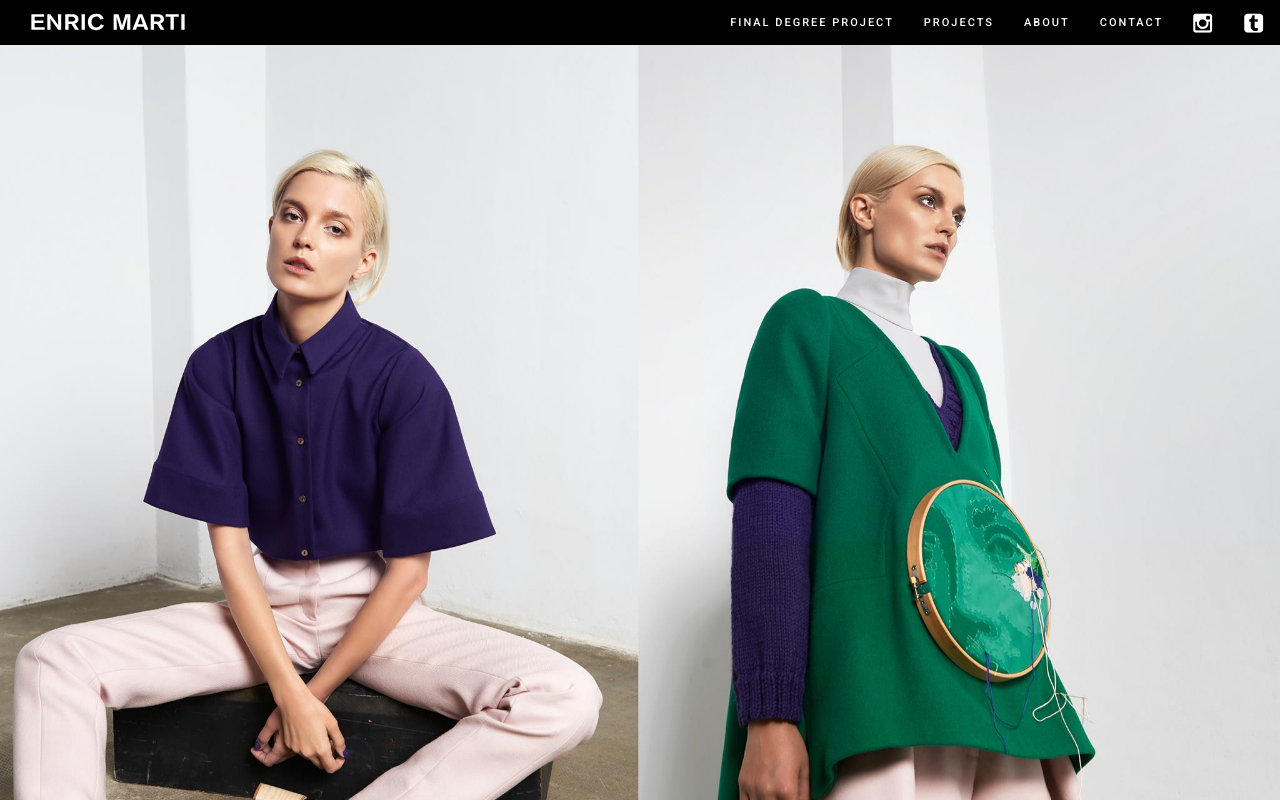
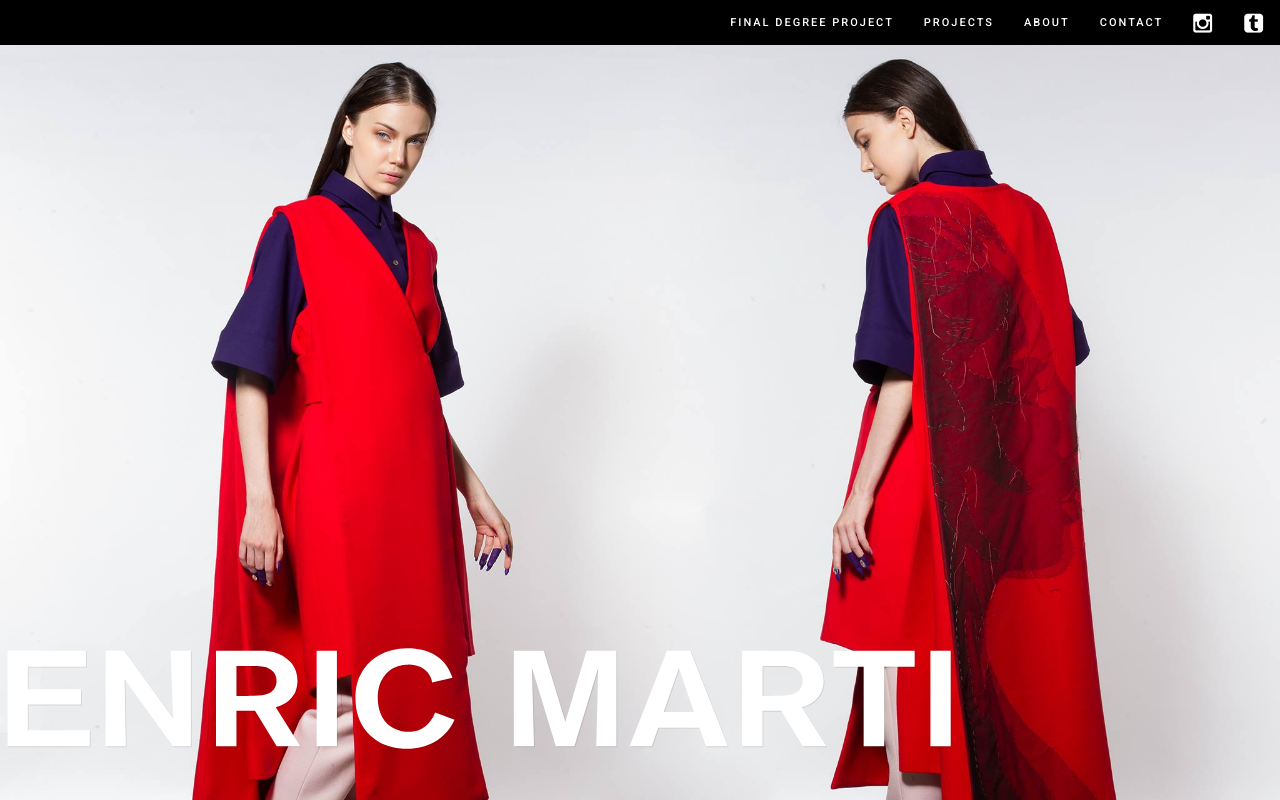
Before and after one commit to enricmarti/enricmarti.github.io, a plain HTML site: page home.html in a window 1280 px wide. Drawn offline with Linux system fonts and the light colour scheme.

Commit message:
Home cool

```diff
--- /dev/null
+++ b/css/home-style.css
@@ -0,0 +1,19 @@
+#content-wrapper
+{
+  background-image: url("../img/background2.jpg");
+  background-position: center top;
+  background-repeat: no-repeat;
+  background-attachment: fixed;
+  background-size: cover;
+}
+
+#logo-home
+{
+	margin-left: auto;
+	margin-right: auto;
+	width: 75%;
+	height: auto;
+	bottom: 40px;
+	position: absolute;
+
+}
--- a/home.html
+++ b/home.html
@@ -5,6 +5,7 @@
 	<meta charset="utf-8">
 		<title>Enric Marti</title>
 		<link rel="stylesheet" type="text/css" href="css/styles.css" media="screen">
+		<link rel="stylesheet" type="text/css" href="css/home-style.css" media="screen">
 		<link rel="stylesheet" href="font-awesome-4.3.0/css/font-awesome.min.css">
 		<link type="text/css" rel="stylesheet" href="http://fonts.googleapis.com/css?family=Roboto:100,300,400,500,700,900">
 		<meta name="viewport" content="width=device-width, height=device-height, initial-scale=1.0, maximum-scale=1.0, user-scalable=0">
@@ -173,9 +174,9 @@ $(document).ready(function() {
 
 <body>
 	<div id="menu-bar">
-		<span class="logo">
+		<!--<span class="logo">
 			<a href="home.html"><img src="img/LogoEnric.svg"></img></a>
-		</span>
+		</span>-->
 		<a href="#" id="menu-icon"><i class="fa fa-bars fa-2x"></i></a>
 		<!--<a href="#" id="menu-icon"><img src="img/menu-icon.png"></img></a>-->
 		<ul id="navigation">
@@ -212,9 +213,7 @@ $(document).ready(function() {
 </div>-->
 
 <div id="content-wrapper">
-
-	<img id="background" src="img/background.jpg"></img>
-
+	<img id="logo-home" src="img/LogoEnric2.svg"></img>
 </div>
 
 </body>
```
Also changed, not shown: img/LogoEnric2.svg (added), img/background2.jpg (added).
